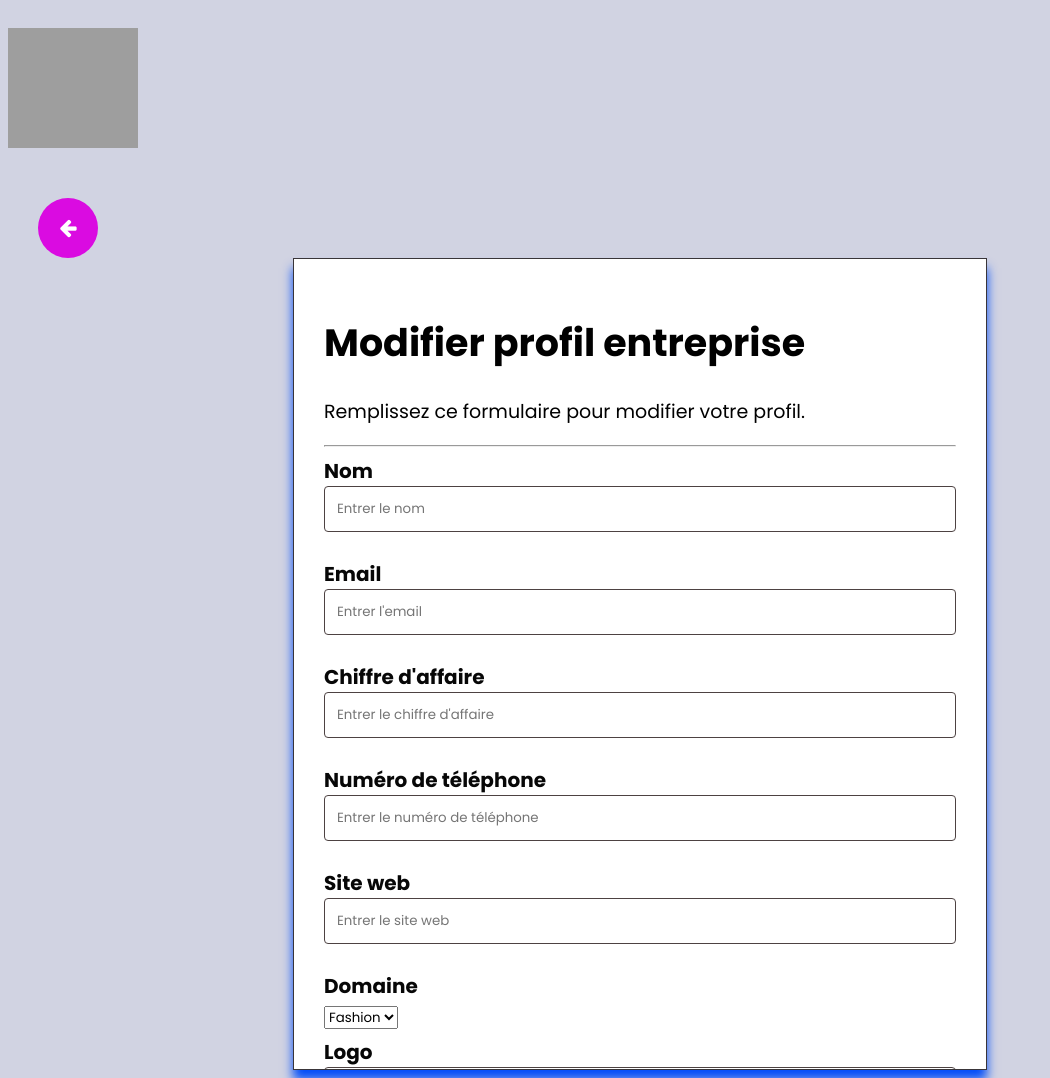
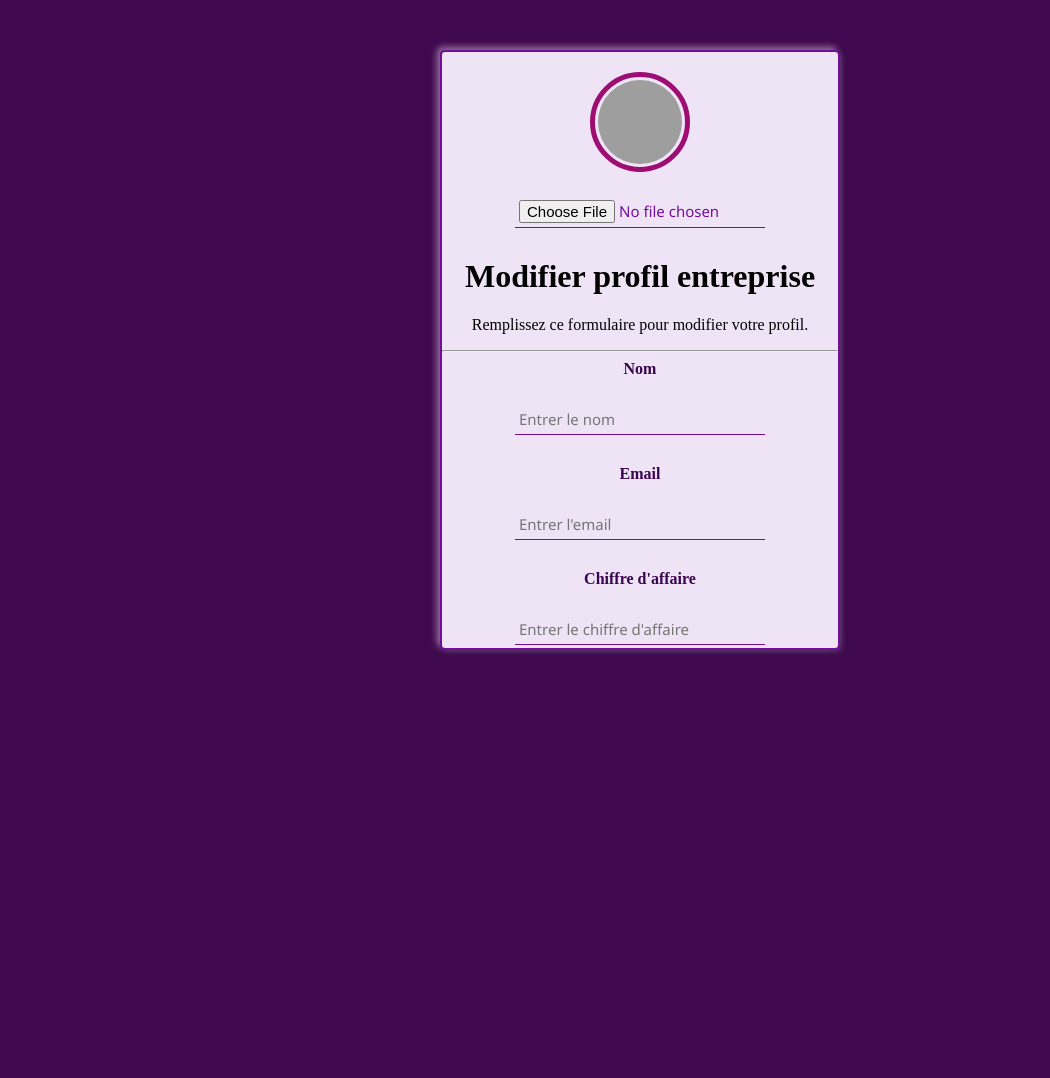
Before and after one commit to gir-yay/web-project, a PHP site: page /modifypfent.php in a window 1280 px wide. Shown: the whole page, without its empty margins (0-1050 px from the left). After the commit the page ends 654 px from the top, so only its background shows below. Run offline with PHP 8.4, Linux system fonts and the light colour scheme; the visitor is signed in with stand-in values (Sample User, id 1); data comes from the database, SQL or seed files in the repository; data that the repository does not hold is empty; grey boxes are pictures that could not be loaded.

Commit message:
modify ent done

```diff
--- a/css/modifypfent.css
+++ b/css/modifypfent.css
@@ -1,143 +1,80 @@
-
-
-@import url('https://fonts.googleapis.com/css2?family=Poppins:wght@300;400;500;600;700;800;900&display=swap');
-*{
-    font-family: "poppins",sans-serif;
-}
-body{
-    background-color: #d1d3e2;
-    font-size: 19px;
-}
-/*styler la partie contenant le logo et le nom de l'entreprise*/
-.header {
-  display: flex;
-  align-items: center;
-  margin-bottom: 0px;
-}
-/*Styler le nom de l'entreprise*/
-.header h1{
-  position: relative;
+body {
+  background-color: rgb(64, 8, 78);
 }
 
-/*Ajouter des styles au nom de l'entreprise ciblé*/
-.header h1::before {
-  transform: scaleX(0); /*eviter tout changement de taille*/
-  transform-origin: bottom top; /*origine de transformation*/
-  content: " "; /*aucun contenu ajouté au style*/
-  display: block; /*forme du style*/
-  position: absolute;
-  top: 0; right: 0; bottom: 0; left: 0;
-  inset: 0 0 0 0; /* les valeurs pour le décalage de la marge intérieure*/
-  background: #f602b1; /*Couleur de fond du style*/
-  opacity: 0.2; /*Opacité du style*/
-  z-index: -1; /*position du style par rapport à l'element ciblé*/
-  transition: transform .3s ease; /*Transition pendant 3s*/
+*:focus {
+  outline: none;
 }
 
-/*Transformation de taille lors du survol par curseur*/
-.header h1:hover::before {
-  transform: scaleX(1); /* l'animation comprend tout le texte*/
-  transform-origin: top left; /*origine de la transformation*/
+.box {
+  box-sizing: border-box;
+  width: 400px;
+  height: 600px;
+  border: 2px solid #750c9b;
+  box-shadow: -3px -3px 7px #ffffff73, 3px 3px 5px rgba(94, 104, 121, 0.288);
+  border-radius: 5px;
+  background-color: #eee4f6;
+  margin-top: 50px;
+  overflow-y: auto;
+  padding-bottom: 50px;
 }
 
-/*Styler le logo de l'entreprise*/
-.logo {
-  height: 120px;
-  width: 130px;
-  margin-right: 30px;
-  margin-top: 20px;
-  transition: transform 0.2s;
-}
-/*Styler le logo de l'entreprise lors du survol par curseur*/
-.logo:hover {
-  transform: scale(1.1); /*chang. de taille */
+.box img {
+  box-sizing: border-box;
+  width: 100px;
+  height: 100px;
+  border-radius: 50%;
+  margin: 20px 31%;
+  border: 5px solid #9d0d72;
+  padding: 3px;
+  background-color: #eee4f6;
 }
 
-  /* style de la partie contenant le formulaire */
-.container {
-    width: 30%;
-    height: 750px;
-    margin: 0 auto;
-    border: 1px solid #393539;
-    background-color: #fff;
-    box-shadow: 0px 10px 10px #f503f9;
-    padding: 30px;
-  }
-  /*Style du label*/
-  label {
-    display: block;
-    margin-bottom: 10px;
-    font-size: 20px;
-    color: #070707;
-    margin-bottom: 0px;
-    margin-top: 7px;
-    font-weight: bold;
-  }
-  /*Styler les input du logo et celles des textes*/
-  input[type="text"],
-  input[type="file"] {
-    width: 100%;
-    padding: 12px;
-    border: 1px solid #4d4242;
-    border-radius: 4px;
-    box-sizing: border-box;
-    margin-bottom: 20px;
-  }
-  /*Styler le bouton d'enregistrement des nouvelles données*/
-  .signupbtn{
-    background-color: #bd0be1;
-    color: white;
-    margin-right: 129px;
-    margin-top: 20px;
-    margin-bottom: 30px;
-    padding: 16px 23px;
-    border: none;
-    border-radius: 4px;
-    cursor: pointer;
-    float: right;
-    text-transform: uppercase;
-  }
- /*Styler le bouton d'enregistrement des nouvelles données lors du survol par curseur*/
-  button[type="submit"]:hover {
-    background-color: #811087;
-  }
-/* styler le bouton d'annulation des modifications*/
-.cancelbtn{
- background-color: #da0be1;
- display: inline-block;
- margin-top: 50px;
-  margin-left: 30px;
-  width: 60px;
-  height: 60px;
-  border-radius: 50%;
+input[type="text"],
+input[type="email"],
+input[type="file"] {
+  display: block;
+  box-sizing: border-box;
+  background: none;
+  color: #750c9b;
+  margin-bottom: 30px;
+  padding: 4px;
+  width: 250px;
+  height: 32px;
+  border: none;
+  border-bottom: 1px solid #750c9b;
+  font-family: 'Segoe UI', Tahoma, Geneva, Verdana, sans-serif;
+  font-weight: 500;
+  font-size: 15px;
+  transition: 0.2s ease;
+}
+
+input[type="text"] {
+  margin-top: 25px;
+}
+
+input[type="text"]:focus,
+input[type="email"]:focus {
+  border-bottom: 2px solid #a419e4;
+  border-bottom-right-radius: 20px;
+  color: #750c9b;
+}
+
+label {
+  box-sizing: border-box;
+  color: #3b0450;
+}
+
+button {
+  border: 1px solid #a419e4;
+  background-color: #3b0450;
   color: #fff;
-  text-align: center;
-  font-size: 20px;
-  line-height: 40px;
-  border: none;
-  align-items: center;
+  height: 30px;
+  width: 100px;
+  border-radius: 5px;
+  margin: 0px;
 }
-/* container for the long forum make it possible to scroll*/
-.container {
-  width: 50%;
-  height: 750px;
-  margin: 0 auto;
-  border: 1px solid #393539;
-  background-color: #fff;
-  box-shadow: 0px 10px 10px #034df9;
-  padding: 30px;
-  overflow: scroll; /*faire apparaître des barres de défilement pour permettre à l'utilisateur de faire défiler le contenu.*/
+
+button:hover {
+  transform: scale(1.1);
 }
-/*définir les propriétés de la barre de défilement elle-même*/
-.container::-webkit-scrollbar {
-  width: 0.5em;
-}
-/*définir les propriétés de la zone de suivi de la barre de défilement.*/
-.container::-webkit-scrollbar-track {
-  box-shadow: inset 0 0 6px rgba(0, 0, 0, 0.3);
-}
-/*définir les propriétés de la poignée de la barre de défilement qui est tirée par l'utilisateur*/
-.container::-webkit-scrollbar-thumb {
-  background-color: darkgrey;
-  outline: 1px solid slategrey;
-}
--- a/modifypfent.php
+++ b/modifypfent.php
@@ -14,30 +14,25 @@ $email=$row['email'];
 $ca=$row['ca'];
 $logo='Upload/'.$row['logo'];
 ?>
+
 <!DOCTYPE html>
-<html>
+<html lang="en">
 <head>
-    <title>Modifier profil entreprise</title>
-    <meta charset="utf-8">
-    <link rel="stylesheet" href="./css/modifypfent.css">
-    <link rel="stylesheet" href="https://cdnjs.cloudflare.com/ajax/libs/font-awesome/4.7.0/css/font-awesome.min.css">
+    <meta charset="UTF-8">
+    <meta http-equiv="X-UA-Compatible" content="IE=edge">
+    <meta name="viewport" content="width=device-width, initial-scale=1.0">
+    <title>Modifier profile influenceur</title>
+    <link rel="stylesheet" href="css\modifypfent.css">
 </head>
-<!-- make a forum with all the info as default -->
 <body>
+      <center>
 
-    <div class="header">
-        <img src="<?php echo $logo; ?>" alt="logo" class="logo">
-        <h1><?php echo $name; ?></h1>
-    </div>
+      <div class="box">
+        <form method="post" action="" enctype="multipart/form-data">
 
-    <form action="modifypfent.php" method="post" enctype="multipart/form-data">
-    <div class="clearfix">
-        <!-- bouton cancel pour revenir à  influencer.php -->
-                <button type="submit" class="cancelbtn" name="cancel" >
-                  <i class="fa fa-arrow-left"></i></button>
-    </div>
-        <div class="container">
-            <h1>Modifier profil entreprise</h1>
+      <img src="<?php echo $logo; ?>" alt="logo">
+                   <input type="file" name="logo"  id="file" accept="image/*">
+                <h1>Modifier profil entreprise</h1>
             <p>Remplissez ce formulaire pour modifier votre profil.</p>
             <hr>
             <label for="name"><b>Nom</b></label>
@@ -66,44 +61,50 @@ $logo='Upload/'.$row['logo'];
                            <option value="Cuisine">Cuisine</option>
                            <option value="autre">Autre</option>
             </select>
+            <br>
 
-    <!-- make the current logo a placeholder  -->
-            <label for="logo"><b>Logo</b></label>
-            <input type="file" placeholder="Entrer le logo" name="logo" value="<?php echo $logo; ?>">
+    <!-- Your form fields here -->
+                    <button type="submit" class="signupbtn" name="submit" style="float: right; margin:10px 18.2% 0 0;">Enregistrer</button>
 
+                    <button type="submit" name="cancel" value="cancel" style="float: left;margin:10px 0 0 18.2%;">Annuler</button>
 
-            <div class="clearfix">
-                <button type="submit" class="signupbtn" name="submit">Enregistrer</button>
-            </div>
-
-
-
-        </div>
-</form>
-
-</body>
+        </form>
+    </div>
+      </center>
+      </body>
 </html>
 <?php
-//si l'influenceur clique sur cancel
+// si on clique sur le bouton annuler
 if(isset($_POST['cancel'])){
-    //direction vers entreprise.php
-    header("Location:entreprise.php");
+    //rediriger vers la page d'accueil
+    header('Location: entreprise.php');
 }
-//si l'utilisateur clique sur submit
+// si on clique sur le bouton enregistrer
 if(isset($_POST['submit'])){
-        //recuperer les données du formulaire:
-
+    //recuperer les valeurs du formulaire
     $name=$_POST['name'];
     $email=$_POST['email'];
     $ca=$_POST['ca'];
+    $tel=$_POST['tel'];
+    $site=$_POST['site'];
+    $domaine=$_POST['domaine'];
+    //recuperer le nom du logo
     $logo=$_FILES['logo']['name'];
-    $tmp_name=$_FILES['logo']['tmp_name'];
-    //deplacer le logo vers le dossier upload
-    move_uploaded_file($tmp_name, "Upload/$logo");
-    //modifier les anciennes informations dans la base de données
-    $sql="UPDATE entreprise SET nom='$name',email='$email',ca='$ca',logo='$logo' WHERE id='$id'";
-    $result=mysqli_query($conn,$sql);
-    //retour à entreprise.php
-    header("Location:entreprise.php");
+    //recuperer le chemin du logo
+    $target="Upload/".basename($_FILES['logo']['name']);
+    //si on a choisi un logo
+    if($logo){
+        //modifier le logo
+        $sql="UPDATE entreprise SET logo='$logo' WHERE id='$id'";
+        mysqli_query($conn,$sql);
+        //deplacer le logo vers le dossier Upload
+        move_uploaded_file($_FILES['logo']['tmp_name'],$target);
+    }
+    //modifier les autres informations
+    $sql="UPDATE entreprise SET nom='$name',email='$email',ca='$ca',telephone='$tel',site='$site',domaine='$domaine' WHERE id='$id'";
+    mysqli_query($conn,$sql);
+    //rediriger vers la page d'accueil
+    header('Location: entreprise.php');
 }
+
 ?>
```
